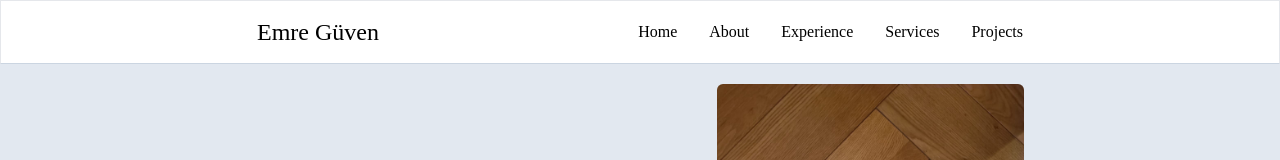
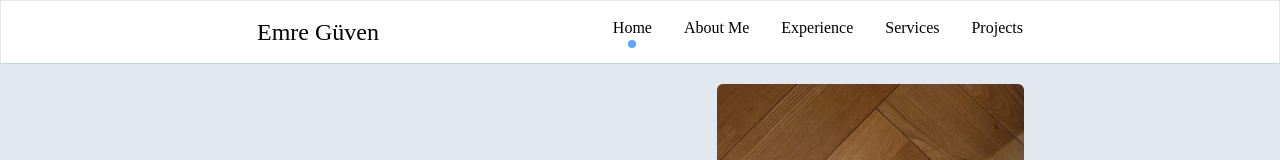
Before and after one commit to emreguven72/portfolio-website, a React (Create React App) app: page / in a window 1280 px wide. Shown: the top 160 px of the page. Built offline with nearby package versions, Linux system fonts and the light colour scheme; a web font is replaced by a local one.

Commit message:
Implemented dots on Navbar

```diff
--- a/src/components/AboutMe.tsx
+++ b/src/components/AboutMe.tsx
@@ -5,6 +5,7 @@ const AboutMe = () => {
     <div
       className="flex flex-row justify-center"
       style={{ padding: "60px 20% 20px 20%" }}
+      id="about-me-section"
     >
       <div className="flex flex-col gap-5">
         <h1 className="font-2 text-2xl text-center">#ABOUT ME</h1>
--- a/src/components/Navbar.tsx
+++ b/src/components/Navbar.tsx
@@ -1,16 +1,73 @@
+import { useEffect, useState } from "react";
+
 const Navbar = () => {
+  const [index, setIndex] = useState(0);
+
   return (
-        <div className="flex flex-row justify-between w-full bg-white border border-b-slate-300 items-center sticky top-0 z-20" style={{ padding: "15px 20% 15px 20%" }}>
+    <div
+      className="flex flex-row justify-between w-full bg-white border border-b-slate-300 items-center sticky top-0 z-20"
+      style={{ padding: "15px 20% 15px 20%" }}
+    >
       <h1 className="text-2xl font-2">Emre Güven</h1>
       <div className="flex gap-8 flex-row font-2 text-base">
-                <a href="#home-section">Home</a>
-                <a>About</a>
-                <a>Experience</a>
-                <a>Services</a>
-                <a>Projects</a>
+        <a
+          onClick={() => {
+            setIndex(0);
+          }}
+          href="#"
+        >
+          <div className="flex flex-col items-center justify-center">
+            <p>Home</p>
+            <div className={`h-2 w-2 rounded-full bg-blue-400 ${index != 0 ? 'opacity-0' : 'opacity-100'}`} />
+          </div>
+        </a>
+        <a
+          onClick={() => {
+            setIndex(1);
+          }}
+          href="#about-me-section"
+        >
+          <div className="flex flex-col items-center justify-center">
+            <p>About Me</p>
+            <div className={`h-2 w-2 rounded-full bg-blue-400 ${index != 1 ? 'opacity-0' : 'opacity-100'}`} />
+          </div>
+        </a>
+        <a
+          onClick={() => {
+            setIndex(2);
+          }}
+          href="#"
+        >
+          <div className="flex flex-col items-center justify-center">
+            <p>Experience</p>
+            <div className={`h-2 w-2 rounded-full bg-blue-400 ${index != 2 ? 'opacity-0' : 'opacity-100'}`} />
+          </div>
+        </a>
+        <a
+          onClick={() => {
+            setIndex(3);
+          }}
+          href="#"
+        >
+          <div className="flex flex-col items-center justify-center">
+            <p>Services</p>
+            <div className={`h-2 w-2 rounded-full bg-blue-400 ${index != 3 ? 'opacity-0' : 'opacity-100'}`} />
+          </div>
+        </a>
+        <a
+          onClick={() => {
+            setIndex(4);
+          }}
+          href="#"
+        >
+          <div className="flex flex-col items-center justify-center">
+            <p>Projects</p>
+            <div className={`h-2 w-2 rounded-full bg-blue-400 ${index != 4 ? 'opacity-0' : 'opacity-100'}`} />
+          </div>
+        </a>
       </div>
     </div>
   );
-}
+};
 
 export default Navbar;
```
Lines whose indentation alone changed are shown as unchanged.
